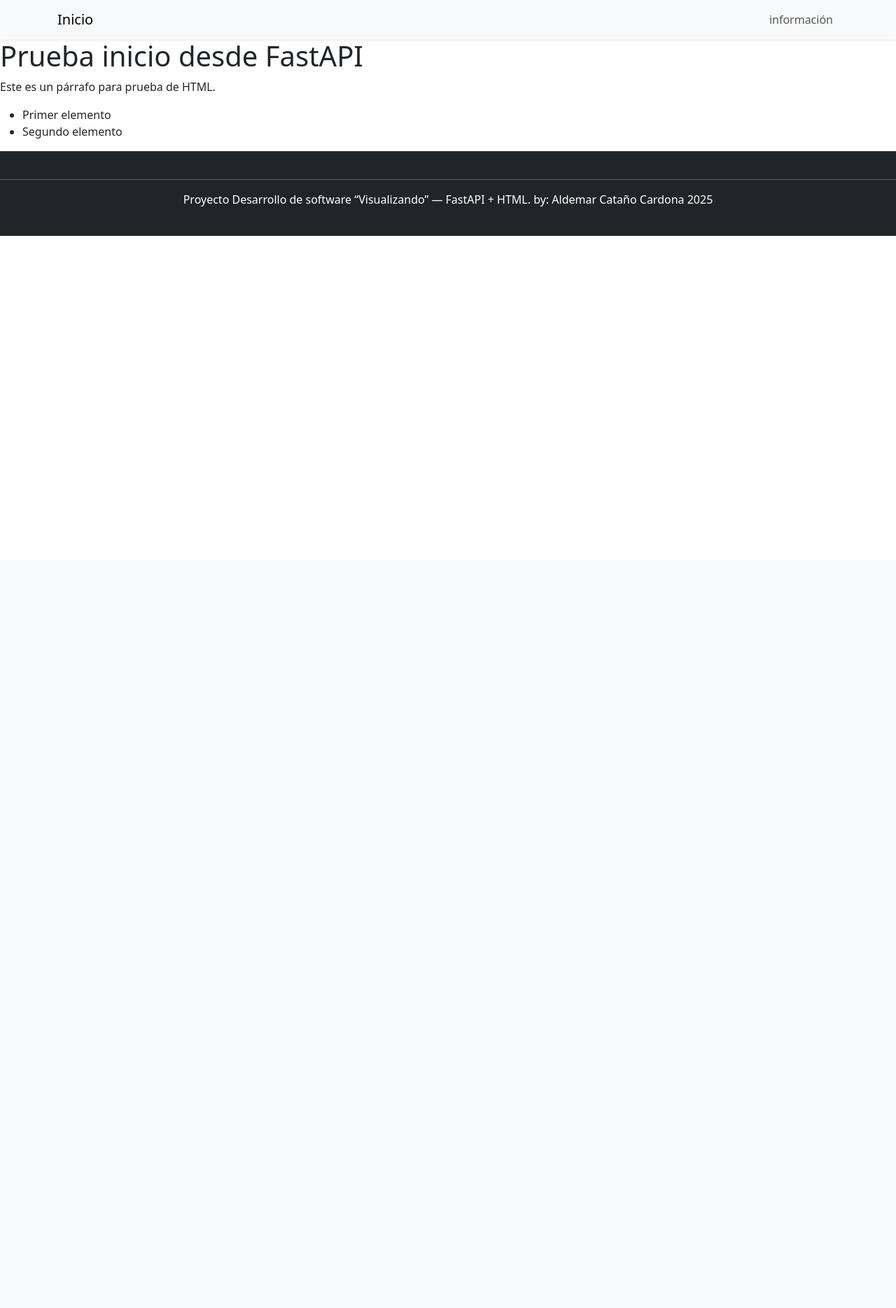
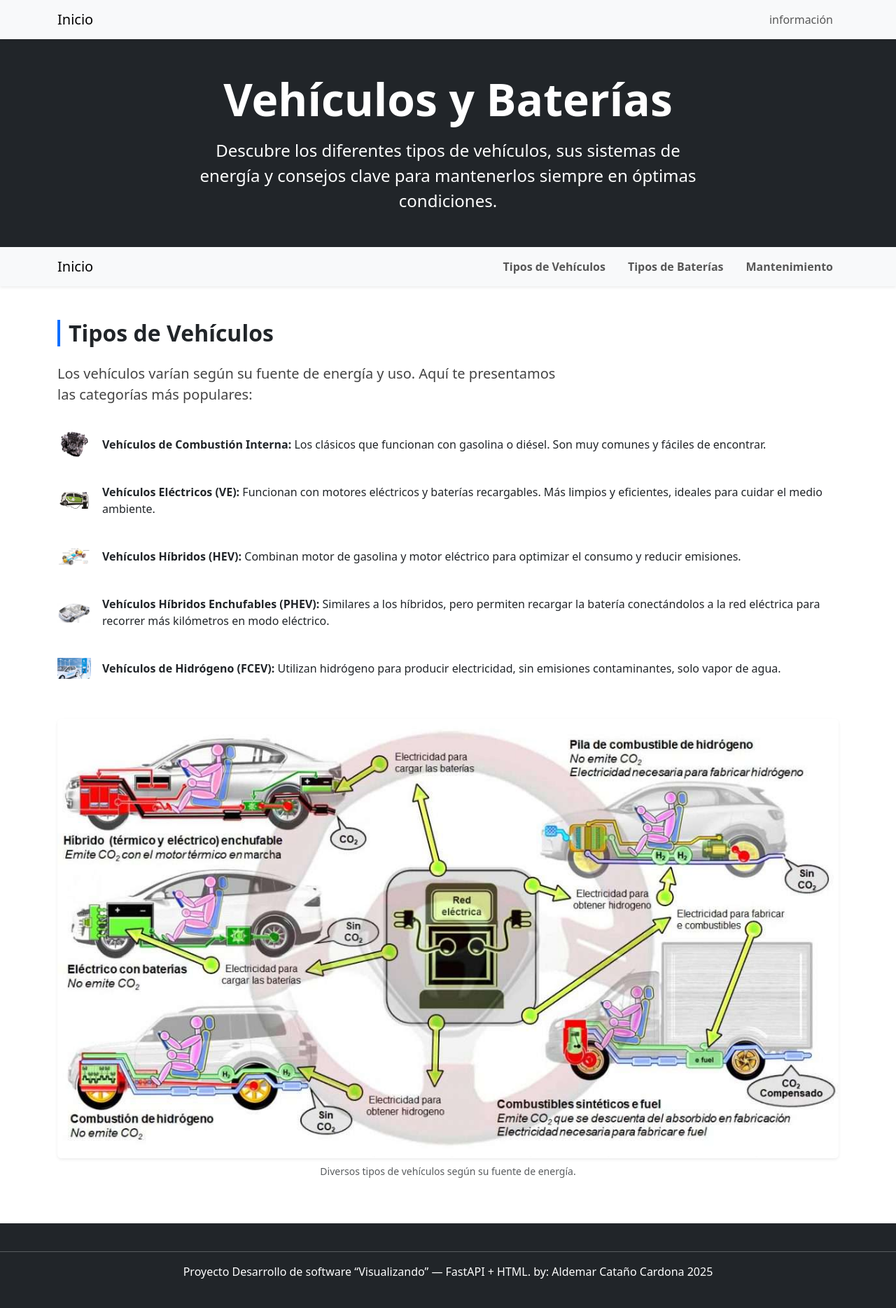
Before and after one commit to Aldemitar/vehiculos_electricos_aldemar, a FastAPI app: page / in a window 1280 px wide. Shown: the whole page at 70% size. Before the commit the page ends 337 px from the top, so only its background shows below. Run offline with FastAPI, Linux system fonts and the light colour scheme; parts of the project's set-up code (start-up, migrations or seed data) failed here and were passed over.

Commit message:
Se agregó la primera sección con los tipos de vehículos en el home.html, junto a un header de la sección

```diff
--- a/templates/home.html
+++ b/templates/home.html
@@ -1,13 +1,67 @@
 {% extends 'base.html' %}
-{% block title %} Inicio - Visualizando {% endblock %}
+{% block title %} Inicio {% endblock %}
 {% block content %}
 
-<h1>Prueba inicio desde FastAPI</h1>
-<p>Este es un párrafo para prueba de HTML.</p>
+<header class="bg-dark text-white py-5">
+    <div class="container text-center">
+        <h1 class="display-3 fw-bold mb-3">Vehículos y Baterías</h1>
+        <p class="lead fs-4 mb-0" style="max-width: 720px; margin: 0 auto;">
+            Descubre los diferentes tipos de vehículos, sus sistemas de energía y consejos clave para mantenerlos siempre en óptimas condiciones.
+        </p>
+    </div>
+</header>
 
-<ul>
-    <li>Primer elemento</li>
-    <li>Segundo elemento</li>
-</ul>
+{% include 'includes/navbar_home.html' %}
+
+<main class="container my-5">
+
+    <section id="tipos" class="mb-5">
+        <h2 class="mb-4" style="border-left: 4px solid #0d6efd; padding-left: 12px; font-weight: 700; font-size: 2rem;">
+            Tipos de Vehículos
+        </h2>
+        <p class="fs-5 mb-4" style="max-width: 720px; color: #444;">
+            Los vehículos varían según su fuente de energía y uso. Aquí te presentamos las categorías más populares:
+        </p>
+
+        <ul class="list-group list-group-flush mb-4">
+            <li class="list-group-item d-flex align-items-center gap-3" style="border:none; padding-left:0; padding-right:0; margin-bottom:1rem; background:none;">
+                <img src="/static/img/Combustión_interna_img.jpg" alt="Vehículos de Combustión Interna" style="width:48px; height:48px; object-fit:contain; flex-shrink:0;">
+                <div>
+                    <strong>Vehículos de Combustión Interna:</strong> Los clásicos que funcionan con gasolina o diésel. Son muy comunes y fáciles de encontrar.
+                </div>
+            </li>
+            <li class="list-group-item d-flex align-items-center gap-3" style="border:none; padding-left:0; padding-right:0; margin-bottom:1rem; background:none;">
+                <img src="/static/img/vehiculos_electricos_img.jpg" alt="Vehículos Eléctricos" style="width:48px; height:48px; object-fit:contain; flex-shrink:0;">
+                <div>
+                    <strong>Vehículos Eléctricos (VE):</strong> Funcionan con motores eléctricos y baterías recargables. Más limpios y eficientes, ideales para cuidar el medio ambiente.
+                </div>
+            </li>
+            <li class="list-group-item d-flex align-items-center gap-3" style="border:none; padding-left:0; padding-right:0; margin-bottom:1rem; background:none;">
+                <img src="/static/img/Vehiculo_hibrido_img.jpg" alt="Vehículos Híbridos" style="width:48px; height:48px; object-fit:contain; flex-shrink:0;">
+                <div>
+                    <strong>Vehículos Híbridos (HEV):</strong> Combinan motor de gasolina y motor eléctrico para optimizar el consumo y reducir emisiones.
+                </div>
+            </li>
+            <li class="list-group-item d-flex align-items-center gap-3" style="border:none; padding-left:0; padding-right:0; margin-bottom:1rem; background:none;">
+                <img src="/static/img/Hibrido_enchufable_img.jpg" alt="Vehículos Híbridos Enchufables" style="width:48px; height:48px; object-fit:contain; flex-shrink:0;">
+                <div>
+                    <strong>Vehículos Híbridos Enchufables (PHEV):</strong> Similares a los híbridos, pero permiten recargar la batería conectándolos a la red eléctrica para recorrer más kilómetros en modo eléctrico.
+                </div>
+            </li>
+            <li class="list-group-item d-flex align-items-center gap-3" style="border:none; padding-left:0; padding-right:0; margin-bottom:1rem; background:none;">
+                <img src="/static/img/vehículo_hidrógeno_img.jpg" alt="Vehículos de Hidrógeno" style="width:48px; height:48px; object-fit:contain; flex-shrink:0;">
+                <div>
+                    <strong>Vehículos de Hidrógeno (FCEV):</strong> Utilizan hidrógeno para producir electricidad, sin emisiones contaminantes, solo vapor de agua.
+                </div>
+            </li>
+        </ul>
+
+        <figure class="figure text-center">
+            <img src="/static/img/Tipos_vehiculos_img.jpg" alt="Tipos de Vehículos" class="img-fluid rounded shadow-sm">
+            <figcaption class="figure-caption mt-2 text-muted">Diversos tipos de vehículos según su fuente de energía.</figcaption>
+        </figure>
+    </section>
+
+</main>
 
 {% endblock %}
```
